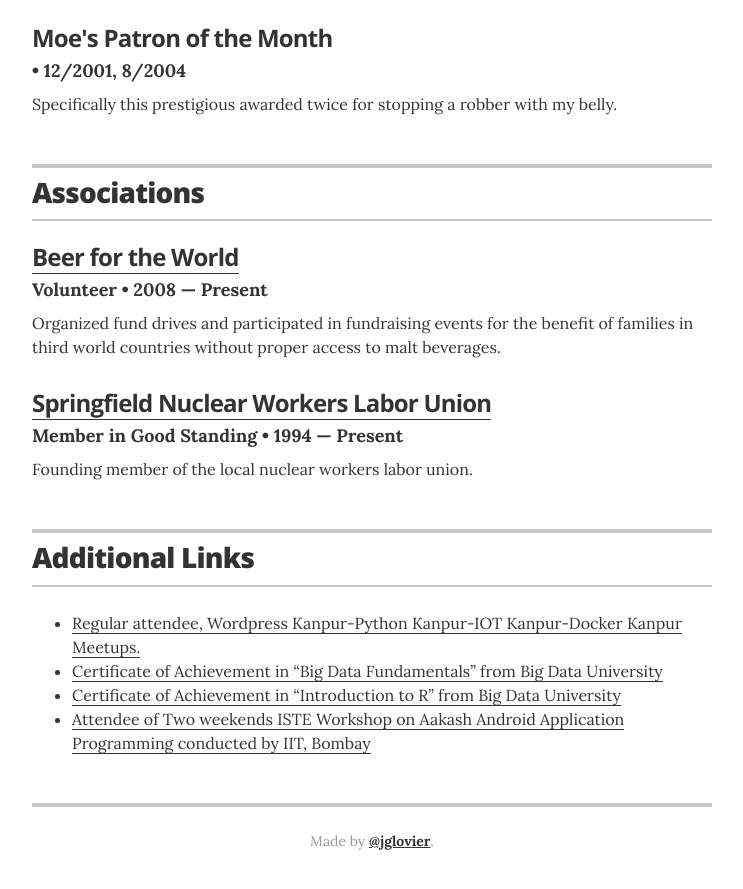
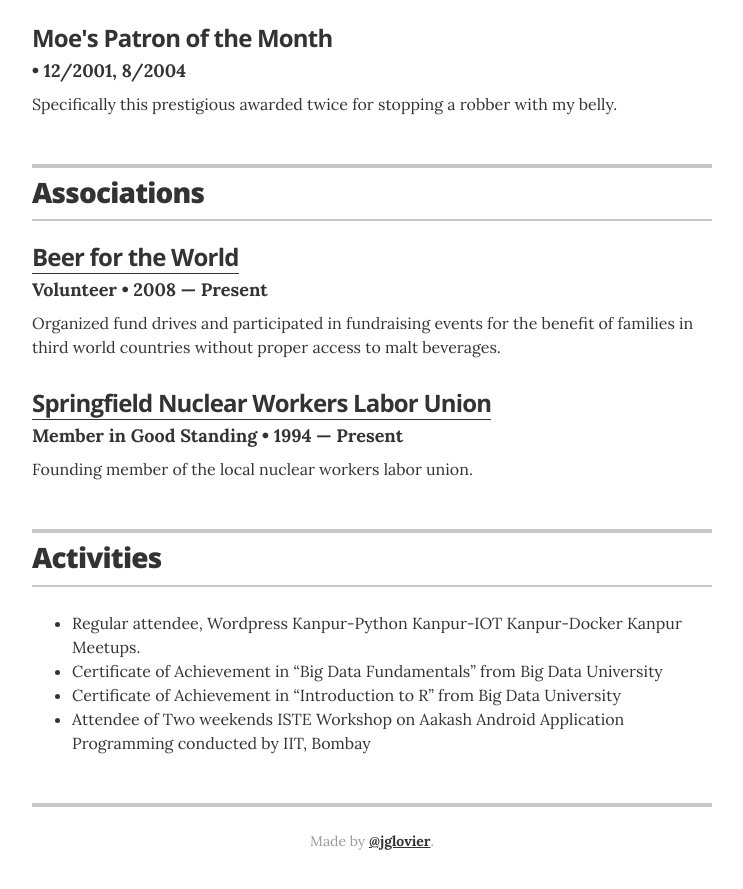
Before and after one commit to hammadmashkoor/hammadmashkoor.github.io, a Jekyll site: the page built from index.html, in a window 1280 px wide and 900 px high, scrolled down 2408 px. Shown: the top 889 px of the window, without its empty margins (268-1011 px from the left). Built offline with Jekyll 4.4.1, drawn with Linux system fonts in a browser that asks for light colours.

Commit message:
Update resume.html

```diff
--- a/_layouts/resume.html
+++ b/_layouts/resume.html
@@ -198,13 +198,13 @@
       <section class="content-section">
 
         <header class="section-header">
-          <h2>Additional Links</h2>
+          <h2>Activities</h2>
         </header>
 
         <div class="resume-item">
           <ul class="resume-item-list">
             {% for link in site.data.links %}
-            <li><a href={{ link.url }} itemprop="url">{{ link.description }}</a></li>
+            <li>{{ link.description }}</li>
             {% endfor %}
           </ul>
         </div>
```
